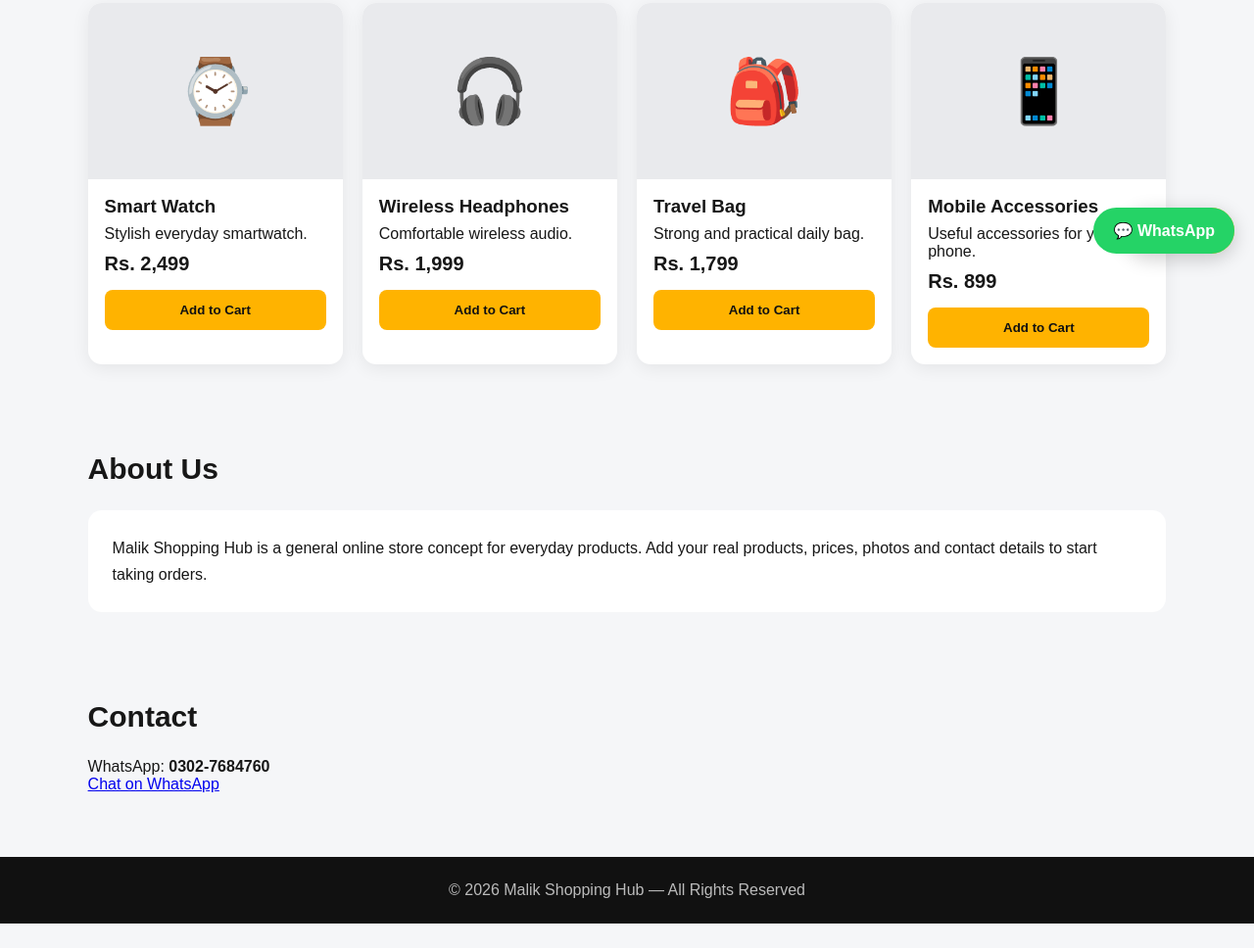
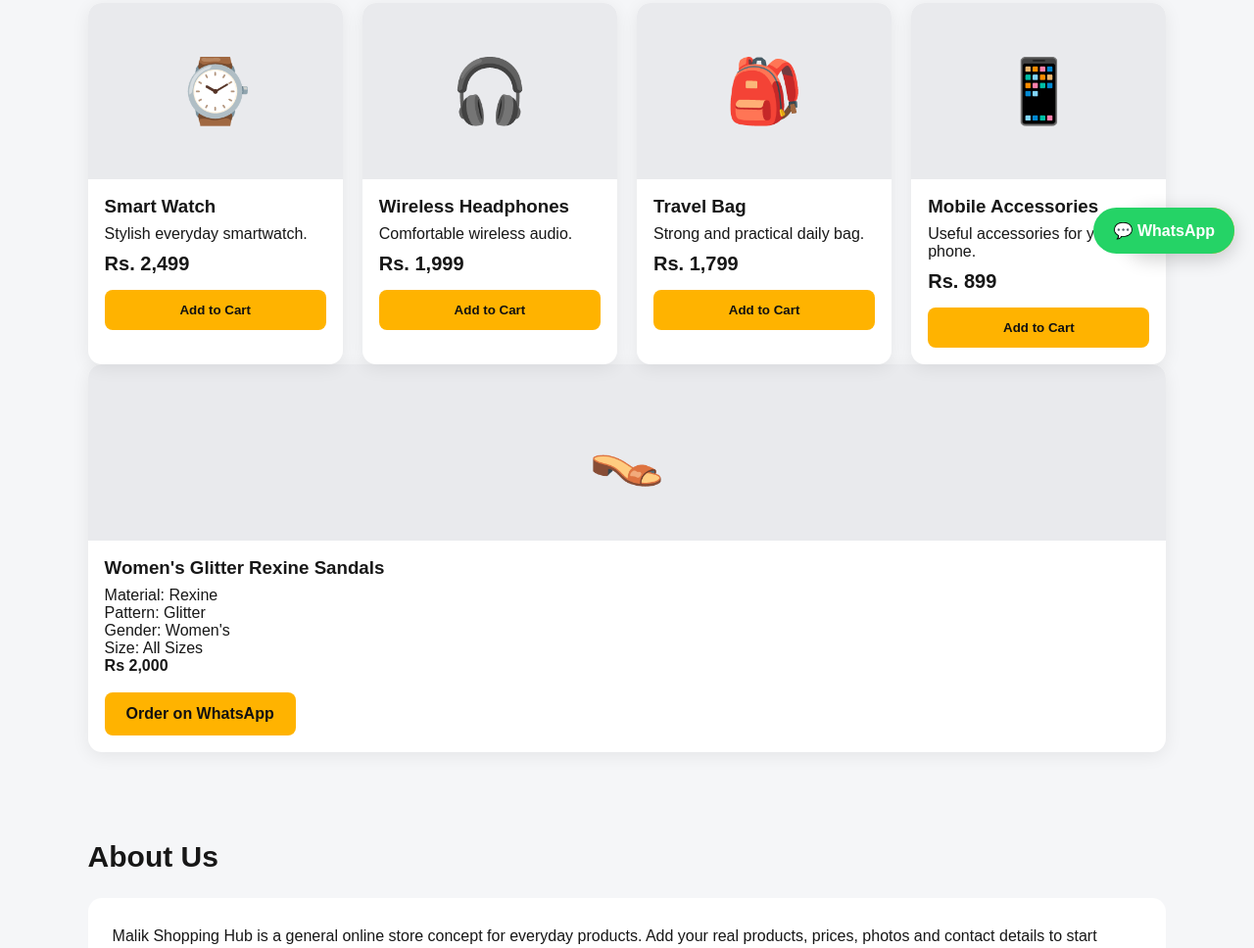
Before and after one commit to mh1967116-create/malik-shopping-hub, a plain HTML site: page index.html in a window 1280 px wide. Shown: the part 521-1489 px from the top of the page at 98% size. Before the commit the page ends 1464 px from the top, so only its background shows below. Drawn offline with Linux system fonts and the light colour scheme.

Commit message:
Update index.html

```diff
--- a/index.html
+++ b/index.html
@@ -45,7 +45,18 @@ footer{background:#111;color:#bbb;text-align:center;padding:25px;margin-top:20px
     <article class="card"><div class="pic">🎧</div><div class="info"><h3>Wireless Headphones</h3><p>Comfortable wireless audio.</p><div class="price">Rs. 1,999</div><button class="btn" onclick="add('Wireless Headphones')">Add to Cart</button></div></article>
     <article class="card"><div class="pic">🎒</div><div class="info"><h3>Travel Bag</h3><p>Strong and practical daily bag.</p><div class="price">Rs. 1,799</div><button class="btn" onclick="add('Travel Bag')">Add to Cart</button></div></article>
     <article class="card"><div class="pic">📱</div><div class="info"><h3>Mobile Accessories</h3><p>Useful accessories for your phone.</p><div class="price">Rs. 899</div><button class="btn" onclick="add('Mobile Accessories')">Add to Cart</button></div></article>
+  </div><article class="card">
+  <div class="pic">👡</div>
+  <div class="info">
+    <h3>Women's Glitter Rexine Sandals</h3>
+    <p>Material: Rexine</p>
+    <p>Pattern: Glitter</p>
+    <p>Gender: Women's</p>
+    <p>Size: All Sizes</p>
+    <strong>Rs 2,000</strong><br><br>
+    <a class="btn" href="https://wa.me/923027684760?text=I%20want%20to%20order%20Women's%20Glitter%20Rexine%20Sandals" target="_blank">Order on WhatsApp</a>
   </div>
+</article>
 </section>
 
 <section id="about">
```
